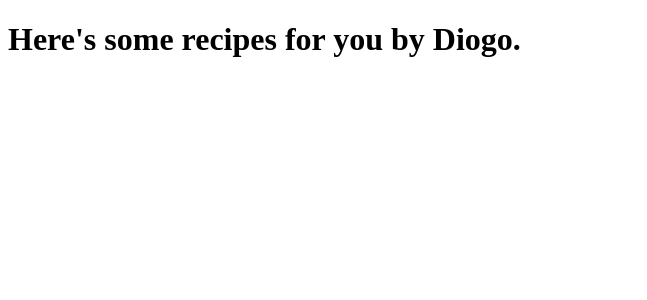
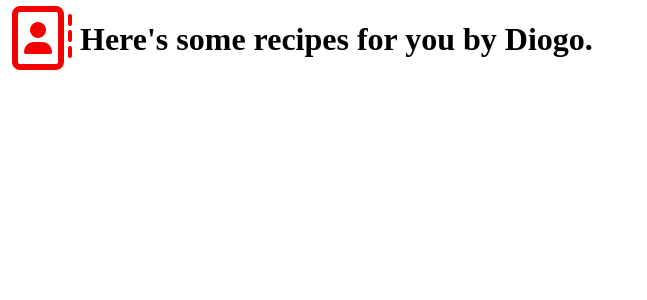
Before and after one commit to Diogo-Camp/DjangoDemo, a Django app: page / in a window 1280 px wide. Shown: the top 300 px of the page, without its empty margins (0-647 px from the left). Run offline with Django 4.2, Linux system fonts and the light colour scheme.

Commit message:
I added some 'icons' with awesome font

```diff
--- a/recipes/templates/recipes/home.html
+++ b/recipes/templates/recipes/home.html
@@ -2,9 +2,12 @@
 <html lang="en">
 <head>
     <meta charset="UTF-8">
+    <link rel="stylesheet" href="https://cdnjs.cloudflare.com/ajax/libs/font-awesome/6.4.2/css/all.min.css" integrity="sha512-z3gLpd7yknf1YoNbCzqRKc4qyor8gaKU1qmn+CShxbuBusANI9QpRohGBreCFkKxLhei6S9CQXFEbbKuqLg0DA==" crossorigin="anonymous" referrerpolicy="no-referrer" />
+
     <title>Recipes HOME</title>
 </head>
 <body>
-<h1>Here's some recipes for you by {{name}}.</h1>
+<h1><i class="fa-regular fa-address-book fa-2xl" style="color: #f50000;"></i>   Here's some recipes for you by {{name}}.</h1>
+
 </body>
 </html>
```
